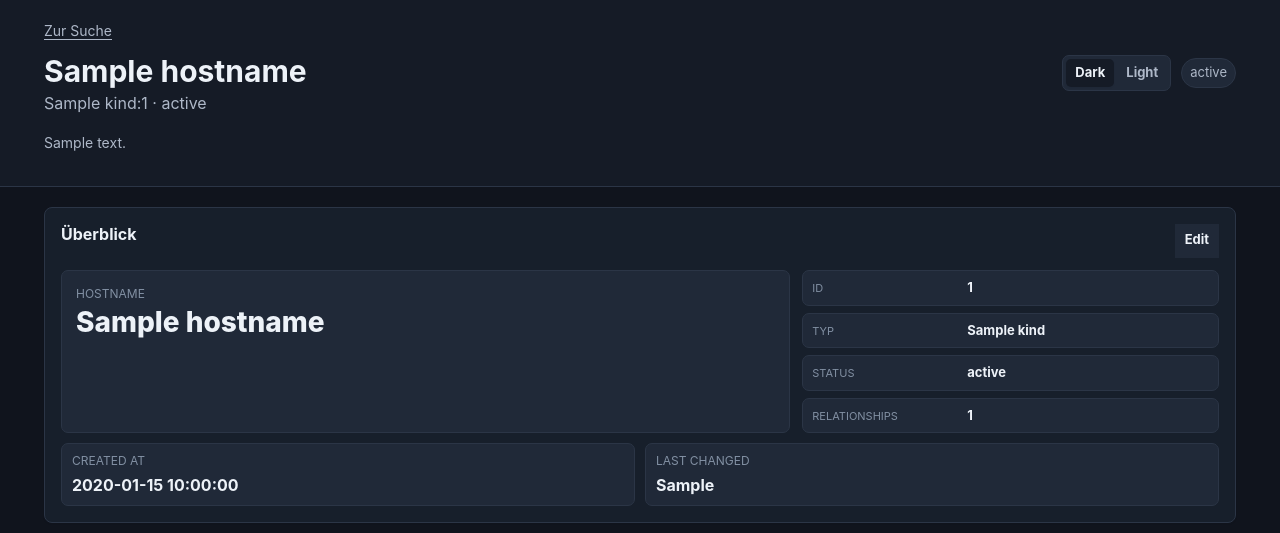
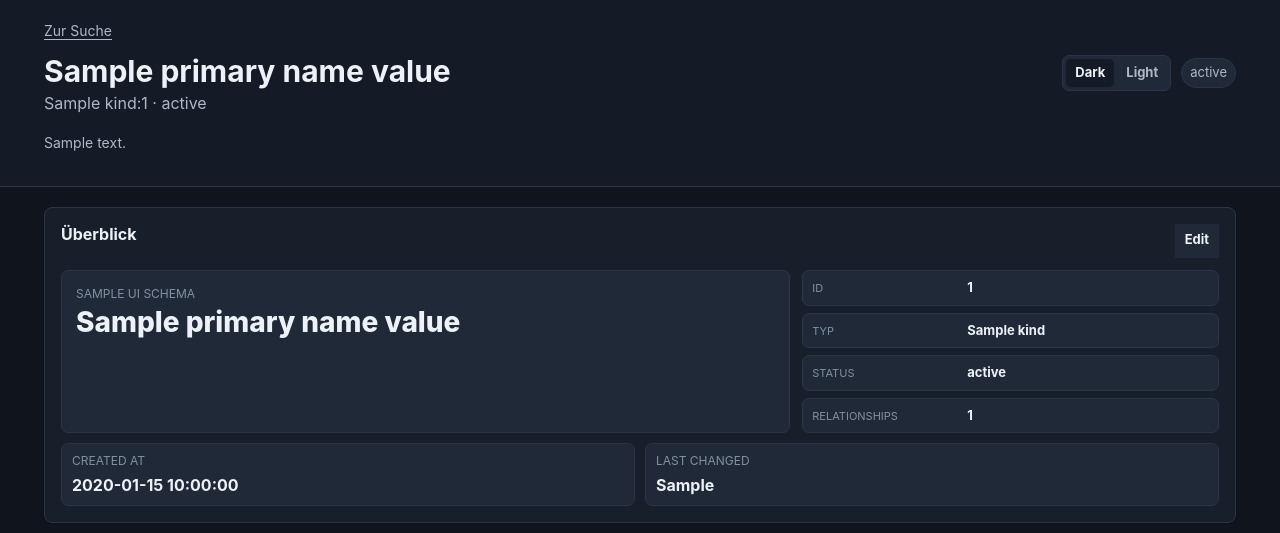
Before and after one commit to reisball/blockwart, a FastAPI app: template src/blockwart/ui/templates/object_detail.html in a window 1280 px wide. Shown: the top 533 px of the page. Run offline with FastAPI, Linux system fonts and the light colour scheme; the template is opened without the code that fills it: most values are stand-ins (such as "Sample title", 1, 10 or a date in 2020).

Commit message:
TASK-060: formalize UI-led object schema

```diff
--- a/src/blockwart/ui/routes.py
+++ b/src/blockwart/ui/routes.py
@@ -13,6 +13,7 @@ from sqlalchemy.orm import Session
 
 from blockwart.api.deps import get_session
 from blockwart.domain.security import find_secret_violations
+from blockwart.domain.ui_schema import get_ui_schema, ui_schema_payload
 from blockwart.schemas.catalog import (
     OBJECT_STATUSES,
     PUBLIC_OBJECT_KINDS,
@@ -36,7 +37,6 @@ OBJECT_KINDS = PUBLIC_OBJECT_KINDS
 OBJECT_STATUSES_UI = OBJECT_STATUSES
 RELATION_TYPES = ("hosts", "depends_on", "uses", "documents", "related_to")
 PLATFORM_TYPES = ("LXC", "VM", "WSL")
-PLATFORM_OBJECT_KINDS = {"service", "system"}
 UI_KIND_PRIORITY = {kind: index for index, kind in enumerate(OBJECT_KINDS)}
 SAFE_DATA_JSON_FALLBACK = "{\n  \"schema_version\": 1\n}"
 
@@ -61,6 +61,7 @@ def index(
     object_map = {f"{obj.kind}:{obj.id}": obj for obj in all_objects}
     object_counts = Counter(obj.kind for obj in _visible_objects(search_objects(session)))
     total_objects = sum(object_counts.values())
+    display_names = {obj.id: _primary_name_value(obj) for obj in all_objects}
     return templates.TemplateResponse(
         request,
         "index.html",
@@ -73,6 +74,9 @@ def index(
             "object_kinds": OBJECT_KINDS,
             "object_statuses": OBJECT_STATUSES_UI,
             "platform_types": PLATFORM_TYPES,
+            "ui_schemas": ui_schema_payload(),
+            "form_ui_schema": get_ui_schema(_empty_form()["kind"]),
+            "display_names": display_names,
             "object_counts": object_counts,
             "total_objects": total_objects,
             "error": None,
@@ -104,6 +108,15 @@ def object_detail(
         obj for obj in all_objects if obj.id != catalog_object.id and obj.kind in OBJECT_KINDS
     ]
     object_data = catalog_object.data
+    ui_schema = get_ui_schema(catalog_object.kind)
+    access_methods = _display_access_methods(
+        catalog_object,
+        relationship_groups,
+        object_map,
+    )
+    network = _network_summary(object_data)
+    ports = _list_of_mappings(object_data.get("ports"))
+    endpoints = _list_of_mappings(object_data.get("endpoints"))
     return templates.TemplateResponse(
         request,
         "object_detail.html",
@@ -116,15 +129,20 @@ def object_detail(
             "relation_types": RELATION_TYPES,
             "comment": str(object_data.get("comment") or ""),
             "audit_events": list_audit_events_for_object(session, catalog_object.id),
-            "network": _network_summary(object_data),
+            "ui_schema": ui_schema,
+            "primary_name_value": _primary_name_value(catalog_object),
+            "network": network,
             "container": _container_summary(object_data),
-            "ports": _list_of_mappings(object_data.get("ports")),
-            "endpoints": _list_of_mappings(object_data.get("endpoints")),
-            "access_methods": _display_access_methods(
-                catalog_object,
-                relationship_groups,
-                object_map,
+            "ports": ports,
+            "endpoints": endpoints,
+            "network_address_rows": _padded_mappings(
+                network["addresses"],
+                max(1, len(network["addresses"])),
             ),
+            "port_rows": _padded_mappings(ports, max(1, len(ports))),
+            "endpoint_rows": _padded_mappings(endpoints, max(1, len(endpoints))),
+            "access_methods": access_methods,
+            "access_method_rows": _access_method_rows(catalog_object, access_methods),
             "credential_references": [],
             "data_json": json.dumps(
                 _without_credential_references(catalog_object.data),
@@ -146,6 +164,7 @@ def save_object(
     object_id: Annotated[str, Form()],
     kind: Annotated[str, Form()],
     label: Annotated[str | None, Form()] = None,
+    primary_name: Annotated[str | None, Form()] = None,
     labels: Annotated[str, Form()] = "",
     platform: Annotated[str, Form()] = "",
     hostname: Annotated[str | None, Form()] = None,
@@ -160,6 +179,7 @@ def save_object(
         "id": object_id,
         "kind": kind,
         "label": label or "",
+        "primary_name": primary_name or hostname or label or "",
         "labels": labels,
         "platform": platform,
         "hostname": hostname or "",
@@ -173,6 +193,7 @@ def save_object(
     try:
         data = json.loads(data_json or "{}")
         _reject_secret_shaped_form_data(data)
+        ui_schema = get_ui_schema(kind)
         if platform and platform not in PLATFORM_TYPES:
             raise ValueError("Unsupported platform")
         label_values = _split_label_values(labels)
@@ -180,21 +201,12 @@ def save_object(
             data["labels"] = label_values
         else:
             data.pop("labels", None)
-        if kind in PLATFORM_OBJECT_KINDS and platform:
+        if ui_schema.supports_platform and platform:
             data["platform"] = platform
         else:
             data.pop("platform", None)
-        primary_hostname = (hostname or label or object_id).strip()
-        if primary_hostname:
-            network = dict(data.get("network") if isinstance(data.get("network"), Mapping) else {})
-            existing_hostnames = network.get("hostnames")
-            hostname_values = (
-                [str(value) for value in existing_hostnames]
-                if isinstance(existing_hostnames, list)
-                else []
-            )
-            network["hostnames"] = [primary_hostname, *hostname_values[1:]]
-            data["network"] = network
+        primary_value = (primary_name or hostname or label or object_id).strip()
+        _apply_primary_name(data, ui_schema, primary_value)
         hosted_on_system_id = hosted_on_system_id.strip()
         relation_target_ref = relation_target_ref.strip()
         if hosted_on_system_id and not relation_target_ref:
@@ -216,7 +228,7 @@ def save_object(
         payload = CatalogObjectIn(
             id=object_id,
             kind=kind,
-            label=primary_hostname or object_id,
+            label=primary_value or object_id,
             status=status or "active",
             summary=summary or None,
             data=data,
@@ -247,6 +259,9 @@ def save_object(
                 "object_kinds": OBJECT_KINDS,
                 "object_statuses": OBJECT_STATUSES_UI,
                 "platform_types": PLATFORM_TYPES,
+                "ui_schemas": ui_schema_payload(),
+                "form_ui_schema": get_ui_schema(kind),
+                "display_names": {obj.id: _primary_name_value(obj) for obj in all_objects},
                 "object_counts": object_counts,
                 "total_objects": sum(object_counts.values()),
                 "error": _safe_error_message(exc),
@@ -330,6 +345,7 @@ def update_object(
     object_id: str,
     session: Annotated[Session, Depends(get_session)],
     label: Annotated[str | None, Form()] = None,
+    primary_name: Annotated[str | None, Form()] = None,
     kind: Annotated[str | None, Form()] = None,
     status: Annotated[str, Form()] = "active",
     summary: Annotated[str, Form()] = "",
@@ -345,22 +361,11 @@ def update_object(
         data = _editable_data_copy(
             existing_object.data if data_json is None else json.loads(data_json or "{}")
         )
-        primary_hostname = None
-        if hostname is not None:
-            network = dict(data.get("network") if isinstance(data.get("network"), Mapping) else {})
-            existing_hostnames = network.get("hostnames")
-            hostname_values = (
-                [str(value) for value in existing_hostnames]
-                if isinstance(existing_hostnames, list)
-                else []
-            )
-            primary_hostname = hostname.strip()
-            network["hostnames"] = (
-                [primary_hostname, *hostname_values[1:]]
-                if primary_hostname
-                else hostname_values[1:]
-            )
-            data["network"] = network
+        ui_schema = get_ui_schema(kind or existing_object.kind)
+        primary_value = None
+        if primary_name is not None or hostname is not None or label is not None:
+            primary_value = (primary_name or hostname or label or "").strip()
+            _apply_primary_name(data, ui_schema, primary_value)
         if container_id is not None or container_label is not None:
             container = dict(
                 data.get("container") if isinstance(data.get("container"), Mapping) else {}
@@ -375,7 +380,7 @@ def update_object(
         payload = CatalogObjectIn(
             id=object_id,
             kind=kind or existing_object.kind,
-            label=primary_hostname or label or existing_object.label,
+            label=primary_value or label or existing_object.label,
             status=status or "active",
             summary=summary or None,
             data=data,
@@ -389,6 +394,20 @@ def update_object(
         all_objects = _sort_for_browse(list_objects(session))
         object_map = {f"{obj.kind}:{obj.id}": obj for obj in all_objects}
         object_data = catalog_object.data
+        ui_schema = get_ui_schema(catalog_object.kind)
+        network = _network_summary(object_data)
+        ports = _list_of_mappings(object_data.get("ports"))
+        endpoints = _list_of_mappings(object_data.get("endpoints"))
+        relationship_groups = _group_relationships(
+            catalog_object,
+            relationships,
+            object_map,
+        )
+        access_methods = _display_access_methods(
+            catalog_object,
+            relationship_groups,
+            object_map,
+        )
         return templates.TemplateResponse(
             request,
             "object_detail.html",
@@ -396,28 +415,25 @@ def update_object(
                 "title": f"{catalog_object.label} - Blockwart",
                 "object": catalog_object,
                 "relationships": relationships,
-                "relationship_groups": _group_relationships(
-                    catalog_object,
-                    relationships,
-                    object_map,
-                ),
+                "relationship_groups": relationship_groups,
                 "relationship_targets": [obj for obj in all_objects if obj.id != catalog_object.id],
                 "relation_types": RELATION_TYPES,
                 "comment": str(object_data.get("comment") or ""),
                 "audit_events": list_audit_events_for_object(session, catalog_object.id),
-                "network": _network_summary(object_data),
+                "ui_schema": ui_schema,
+                "primary_name_value": _primary_name_value(catalog_object),
+                "network": network,
                 "container": _container_summary(object_data),
-                "ports": _list_of_mappings(object_data.get("ports")),
-                "endpoints": _list_of_mappings(object_data.get("endpoints")),
-                "access_methods": _display_access_methods(
-                    catalog_object,
-                    _group_relationships(
-                        catalog_object,
-                        relationships,
-                        object_map,
-                    ),
-                    object_map,
+                "ports": ports,
+                "endpoints": endpoints,
+                "network_address_rows": _padded_mappings(
+                    network["addresses"],
+                    max(1, len(network["addresses"])),
                 ),
+                "port_rows": _padded_mappings(ports, max(1, len(ports))),
+                "endpoint_rows": _padded_mappings(endpoints, max(1, len(endpoints))),
+                "access_methods": access_methods,
+                "access_method_rows": _access_method_rows(catalog_object, access_methods),
                 "credential_references": [],
                 "data_json": SAFE_DATA_JSON_FALLBACK,
                 "object_kinds": OBJECT_KINDS,
@@ -542,12 +558,19 @@ async def update_access(
         data = changed_data.setdefault(ref, _editable_data_copy(target.data))
         methods = data.get("access_methods")
         if not isinstance(methods, list):
-            continue
+            methods = []
+            data["access_methods"] = methods
         try:
             index = int(index_text)
         except ValueError:
             continue
-        if index < 0 or index >= len(methods) or not isinstance(methods[index], dict):
+        if index < 0:
+            continue
+        while len(methods) <= index:
+            methods.append({})
+        if not isinstance(methods[index], dict):
+            methods[index] = {}
+        if not method_type.strip() and not endpoint.strip() and not auth_mode.strip():
             continue
         methods[index] = {
             **methods[index],
@@ -577,6 +600,7 @@ def _empty_form() -> dict[str, str]:
         "id": "",
         "kind": "system",
         "label": "",
+        "primary_name": "",
         "labels": "",
         "platform": "",
         "hostname": "",
@@ -622,6 +646,51 @@ def _safe_error_message(exc: Exception) -> str:
     if isinstance(exc, ValueError):
         return str(exc)
     return "Invalid catalog object payload."
+
+
+def _primary_name_value(catalog_object: CatalogObjectOut) -> str:
+    schema = get_ui_schema(catalog_object.kind)
+    if schema.primary_name_storage == "network_hostname":
+        network = _network_summary(catalog_object.data)
+        if network["hostnames"]:
+            return str(network["hostnames"][0])
+    return catalog_object.label
+
+
+def _apply_primary_name(data: dict[str, Any], schema: Any, value: str) -> None:
+    if schema.primary_name_storage != "network_hostname":
+        return
+    network = dict(data.get("network") if isinstance(data.get("network"), Mapping) else {})
+    existing_hostnames = network.get("hostnames")
+    hostname_values = (
+        [str(hostname) for hostname in existing_hostnames]
+        if isinstance(existing_hostnames, list)
+        else []
+    )
+    network["hostnames"] = [value, *hostname_values[1:]] if value else hostname_values[1:]
+    if network["hostnames"] or network.get("addresses") or network.get("mac_addresses"):
+        data["network"] = network
+    else:
+        data.pop("network", None)
+
+
+def _access_method_rows(
+    catalog_object: CatalogObjectOut,
+    access_methods: list[dict[str, Any]],
+) -> list[dict[str, Any]]:
+    if access_methods:
+        return access_methods
+    return [
+        {
+            "type": "",
+            "endpoint": "",
+            "auth_mode": "",
+            "source_kind": catalog_object.kind,
+            "source_label": catalog_object.label,
+            "source_ref": f"{catalog_object.kind}:{catalog_object.id}",
+            "index": 0,
+        }
+    ]
 
 
 def _sort_for_browse(objects: list[CatalogObjectOut]) -> list[CatalogObjectOut]:
@@ -725,7 +794,7 @@ def _relationship_node(
         "ref": ref,
         "id": catalog_object.id if catalog_object else _object_id_from_ref(ref),
         "kind": kind,
-        "label": catalog_object.label if catalog_object else ref,
+        "label": _primary_name_value(catalog_object) if catalog_object else ref,
         "status": catalog_object.status if catalog_object else "",
         "data": catalog_object.data if catalog_object else {},
         "ports": _relationship_node_ports(catalog_object),
@@ -753,7 +822,7 @@ def _group_relationships(
                 "other_ref": other_ref,
                 "other_id": _object_id_from_ref(other_ref),
                 "other_kind": other_object.kind if other_object else other_ref.split(":", 1)[0],
-                "other_label": other_object.label if other_object else other_ref,
+                "other_label": _primary_name_value(other_object) if other_object else other_ref,
                 "other_status": other_object.status if other_object else "",
                 "other_data": other_object.data if other_object else {},
             }
--- a/src/blockwart/ui/templates/object_detail.html
+++ b/src/blockwart/ui/templates/object_detail.html
@@ -18,7 +18,7 @@
         <a class="breadcrumb" href="/">Zur Suche</a>
         <div class="title-row">
           <div>
-            <h1>{{ network.hostnames|first or object.label }}</h1>
+            <h1>{{ primary_name_value }}</h1>
             <div class="meta">{{ object.kind }}:{{ object.id }} · {{ object.status }}</div>
           </div>
           <div class="top-actions">
@@ -54,8 +54,8 @@
                 <div class="fact-label">ID</div>
                 <div class="fact-value">{{ object.id }}</div>
               </div>
-              <label>Hostname
-                <input name="hostname" value="{{ network.hostnames|first or '' }}" autocomplete="off" />
+              <label>{{ ui_schema.primary_name_label }}
+                <input name="primary_name" value="{{ primary_name_value }}" autocomplete="off" />
               </label>
               <label>Typ
                 <select name="kind">
@@ -92,8 +92,8 @@
           {% else %}
             <div class="overview-card">
               <div class="overview-primary">
-                <div class="fact-label">Hostname</div>
-                <div class="overview-hostname">{{ network.hostnames|first or "-" }}</div>
+                <div class="fact-label">{{ ui_schema.primary_name_label }}</div>
+                <div class="overview-hostname">{{ primary_name_value or "-" }}</div>
               </div>
               <div class="overview-labels">
                 <div class="overview-label">
@@ -127,7 +127,6 @@
           {% endif %}
         </section>
 
-        {% if network.addresses or ports or endpoints %}
         <section class="panel">
             <div class="panel-head">
               <h2 class="section-title">Netzwerk</h2>
@@ -135,15 +134,14 @@
             </div>
             {% if edit_section == "network" %}
               <form class="form-grid" method="post" action="/objects/{{ object.id }}/network">
-                {% if network.addresses %}
                 <h3>Adressen</h3>
                 <div class="table-wrap">
                   <table class="table edit-table">
                     <thead><tr><th>IP</th><th>Interface</th><th>Scope</th></tr></thead>
                     <tbody>
-                        {% for address in network.addresses %}
+                      {% for address in network_address_rows %}
                         <tr>
-                            <td><input name="address_ip" value="{{ address.ip }}" autocomplete="off" /></td>
+                          <td><input name="address_ip" value="{{ address.ip or '' }}" autocomplete="off" /></td>
                           <td><input name="address_interface" value="{{ address.interface or '' }}" autocomplete="off" /></td>
                           <td><input name="address_scope" value="{{ address.scope or address.network or '' }}" autocomplete="off" /></td>
                         </tr>
@@ -151,16 +149,14 @@
                     </tbody>
                   </table>
                 </div>
-                {% endif %}
-                {% if ports %}
                 <h3>Ports</h3>
                 <div class="table-wrap">
                   <table class="table edit-table">
                     <thead><tr><th>Port</th><th>Protokoll</th><th>Zweck</th><th>Exposure</th></tr></thead>
                     <tbody>
-                        {% for port in ports %}
+                      {% for port in port_rows %}
                         <tr>
-                            <td><input name="port_value" value="{{ port.port }}" inputmode="numeric" /></td>
+                          <td><input name="port_value" value="{{ port.port or '' }}" inputmode="numeric" /></td>
                           <td><input name="port_protocol" value="{{ port.protocol or 'tcp' }}" autocomplete="off" /></td>
                           <td><input name="port_purpose" value="{{ port.purpose or '' }}" autocomplete="off" /></td>
                           <td><input name="port_exposure" value="{{ port.exposure or '' }}" autocomplete="off" /></td>
@@ -169,14 +165,12 @@
                     </tbody>
                   </table>
                 </div>
-                {% endif %}
-                {% if endpoints %}
                 <h3>Endpoints</h3>
                 <div class="table-wrap">
                   <table class="table edit-table">
                     <thead><tr><th>Name</th><th>URL</th><th>Port</th></tr></thead>
                     <tbody>
-                        {% for endpoint in endpoints %}
+                      {% for endpoint in endpoint_rows %}
                         <tr>
                           <td><input name="endpoint_name" value="{{ endpoint.name or endpoint.type or '' }}" autocomplete="off" /></td>
                           <td><input name="endpoint_url" value="{{ endpoint.url or endpoint.endpoint or endpoint.host or '' }}" autocomplete="off" /></td>
@@ -186,7 +180,6 @@
                     </tbody>
                   </table>
                 </div>
-                {% endif %}
                 <div class="button-row">
                   <button type="submit">Speichern</button>
                   <a class="button button-muted" href="/objects/{{ object.id }}">Abbrechen</a>
@@ -243,11 +236,12 @@
                   </table>
                 </div>
               {% endif %}
+              {% if not network.addresses and not ports and not endpoints %}
+                <div class="meta">Keine Netzwerkdaten erfasst.</div>
+              {% endif %}
             {% endif %}
         </section>
-        {% endif %}
 
-        {% if access_methods %}
         <section class="panel">
             <div class="panel-head">
               <h2 class="section-title">Zugriff</h2>
@@ -259,16 +253,16 @@
                   <table class="table edit-table">
                     <thead><tr><th>Quelle</th><th>Typ</th><th>Endpoint</th><th>Auth</th></tr></thead>
                     <tbody>
-                      {% for method in access_methods %}
+                      {% for method in access_method_rows %}
                         <tr>
                           <td>
                             <span class="badge">{{ method.source_kind }}</span> {{ method.source_label }}
                             <input type="hidden" name="method_ref" value="{{ method.source_ref }}" />
                             <input type="hidden" name="method_index" value="{{ method.index }}" />
                           </td>
-                          <td><input name="method_type" value="{{ method.type }}" autocomplete="off" /></td>
-                          <td><input name="method_endpoint" value="{{ method.endpoint }}" autocomplete="off" /></td>
-                          <td><input name="method_auth_mode" value="{{ method.auth_mode }}" autocomplete="off" /></td>
+                          <td><input name="method_type" value="{{ method.type or '' }}" autocomplete="off" /></td>
+                          <td><input name="method_endpoint" value="{{ method.endpoint or '' }}" autocomplete="off" /></td>
+                          <td><input name="method_auth_mode" value="{{ method.auth_mode or '' }}" autocomplete="off" /></td>
                         </tr>
                       {% endfor %}
                     </tbody>
@@ -295,9 +289,11 @@
                   </tbody>
                 </table>
               </div>
+              {% if not access_methods %}
+                <div class="meta">Keine Zugriffsdaten erfasst.</div>
+              {% endif %}
             {% endif %}
           </section>
-        {% endif %}
 
         <section class="panel">
           <div class="panel-head">
```
Also changed, not shown: src/blockwart/domain/ui_schema.py (added, +88 -0 lines), src/blockwart/ui/static/index.js (+7 -1 lines), src/blockwart/ui/templates/index.html (+10 -23 lines), tests/test_health.py (+19 -2 lines), tests/test_ui.py (+65 -4 lines). Lines whose indentation alone changed are shown as unchanged.
